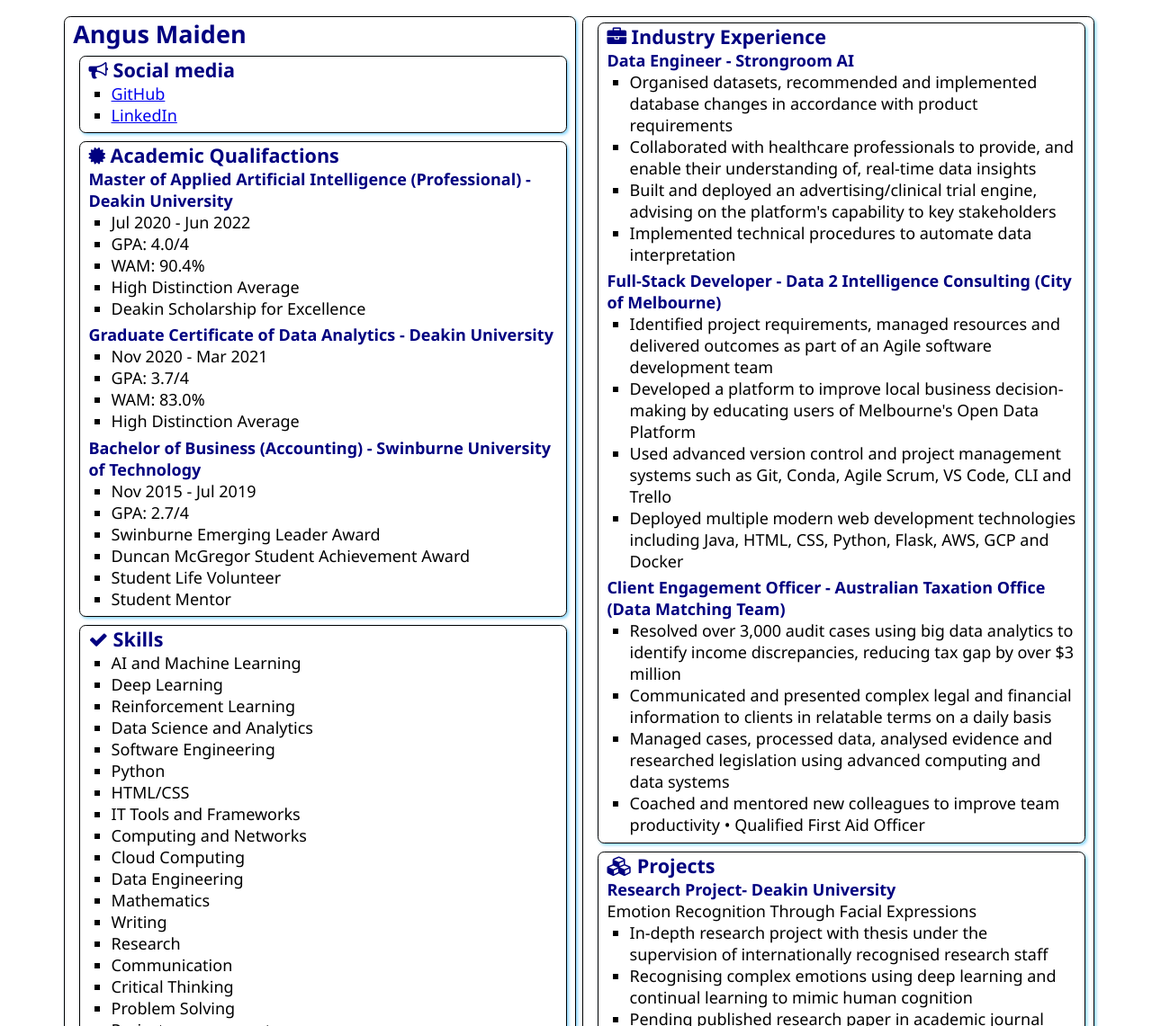
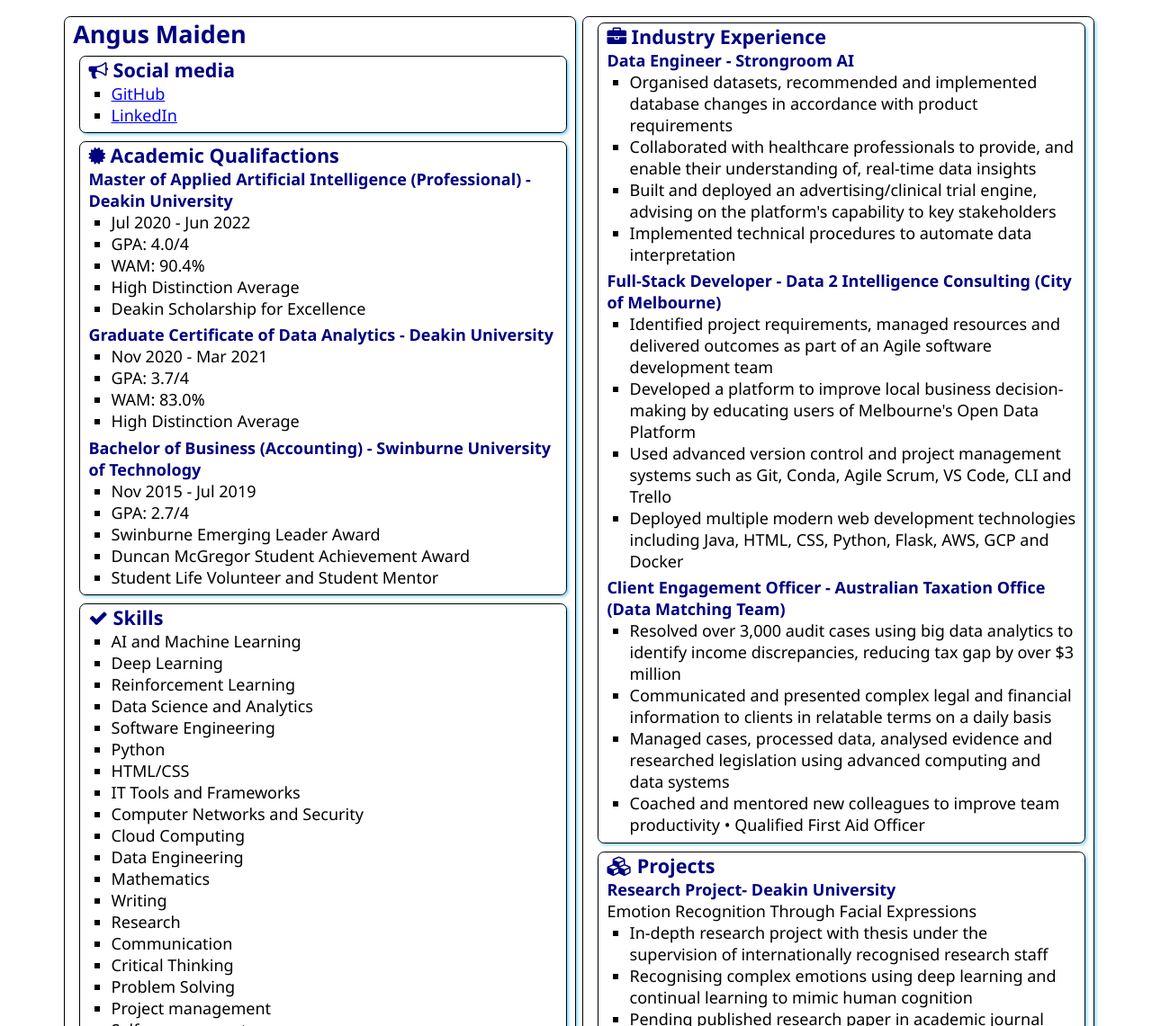
Before and after one commit to AngusMaiden/SATechnicalOnboarding, a plain HTML site: page src/index.html in a window 1280 px wide. Shown: the top 1141 px of the page at 90% size. Drawn offline with Linux system fonts and the light colour scheme.

Commit message:
Minor fix to formatting

```diff
--- a/src/index.html
+++ b/src/index.html
@@ -53,8 +53,7 @@
                         <li>GPA: 2.7/4</li>
                         <li>Swinburne Emerging Leader Award</li>
                         <li>Duncan McGregor Student Achievement Award</li>
-                        <li>Student Life Volunteer</li>
-                        <li>Student Mentor</li>
+                        <li>Student Life Volunteer and Student Mentor</li>
                     </ul>
                 </div>
             </section>
@@ -73,7 +72,7 @@
                     <li>Python</li>
                     <li>HTML/CSS</li>
                     <li>IT Tools and Frameworks</li>
-                    <li>Computing and Networks</li>
+                    <li>Computer Networks and Security</li>
                     <li>Cloud Computing</li>
                     <li>Data Engineering</li>
                     <li>Mathematics</li>
```
